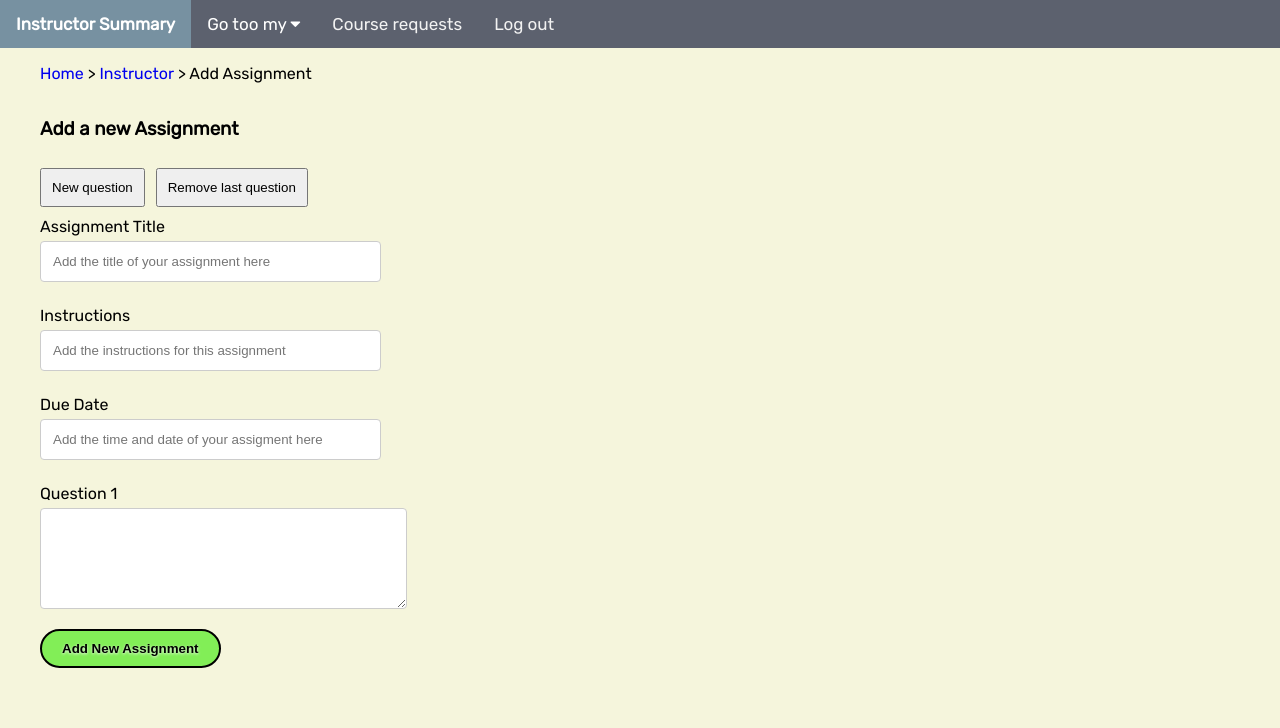
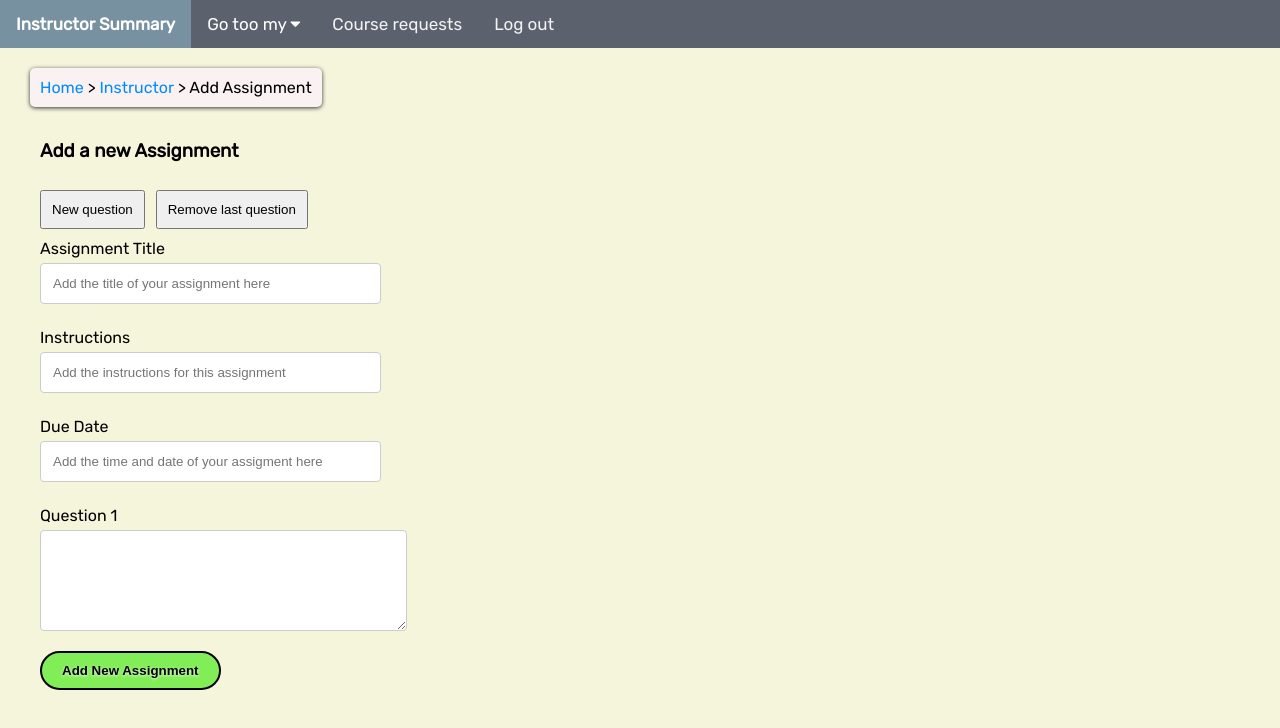
Before and after one commit to MSB46/ChalkBoard, a plain HTML site: page html/instructor/add-assignment.html in a window 1280 px wide. Drawn offline with Linux system fonts and the light colour scheme; no server answers.

Commit message:
Add files via upload

```diff
--- a/html/instructor/add-assignment.html
+++ b/html/instructor/add-assignment.html
@@ -28,6 +28,7 @@
     <link rel="stylesheet" href="../../css/stylesMB.css">
     <link rel="stylesheet" href="../../css/instructor.css">
     <link rel="stylesheet" href="../../css/add-course.css">
+    <link rel="stylesheet" href="../../css/breadcrumb.css">
     <link rel="stylesheet" href="https://cdnjs.cloudflare.com/ajax/libs/font-awesome/4.7.0/css/font-awesome.min.css">
 
     <style>
@@ -81,7 +82,7 @@
             <input class="cred-input" placeholder="Add the time and date of your assigment here" type="text" name="meeting-input" id="meeting-input" required> <br>
 
             <div class="questions">
-                <label for="desc-input1" class="asking-for" id="q1"> Question 1</label> <br>
+                <label for="desc-input1" class="asking-for" id="q1"> Question 1</label>
                 <textarea class="cred-input" placeholder="Add your questions of this assignment here" name="desc-input1" id="desc-input1" rows="5" cols="80" required> </textarea>
             </div>
 
```
